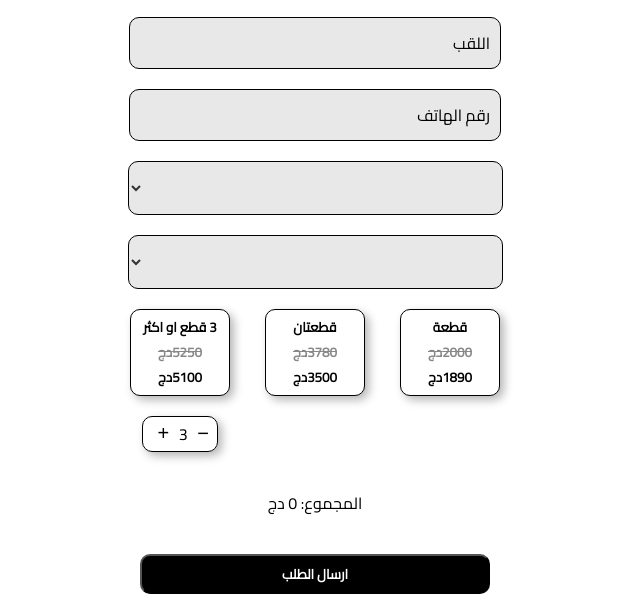
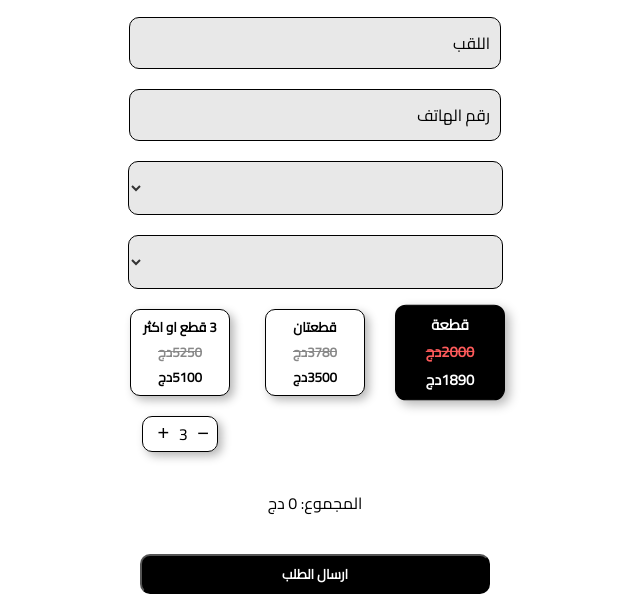
Before and after one commit to BENLALAM-Mohamed-Rayane/sheet-feed-form, a plain HTML site: page index.html in a window 1280 px wide. In both pictures the pointer is over the button 775 px from the left and 1392 px from the top of the page. Shown: the part 1040-1642 px from the top of the page, without its empty margins (325-965 px from the left). Drawn offline with Linux system fonts and the light colour scheme.

Commit message:
Update style.css

```diff
--- a/style.css
+++ b/style.css
@@ -98,6 +98,18 @@ display: flex;
 gap: 35px;
 }
 
+#input_form #offers .offer:hover {
+
+  color: #ffffff;
+  background-color: rgb(0, 0, 0);
+  transform: scale(1.1);
+  .old_price  {
+    color: #ff5b5b;
+    font-weight: bold;
+  };
+}
+
+
 #input_form #offers .offer{
 width: 100px;
 height: 87px;
@@ -109,6 +121,7 @@ font-family: 'Cairo', sans-serif;
 font-weight: bold;
 color: #000000;
 cursor: pointer;
+transition: all 0.3s ease;
 }
 
 .old_price {
```
